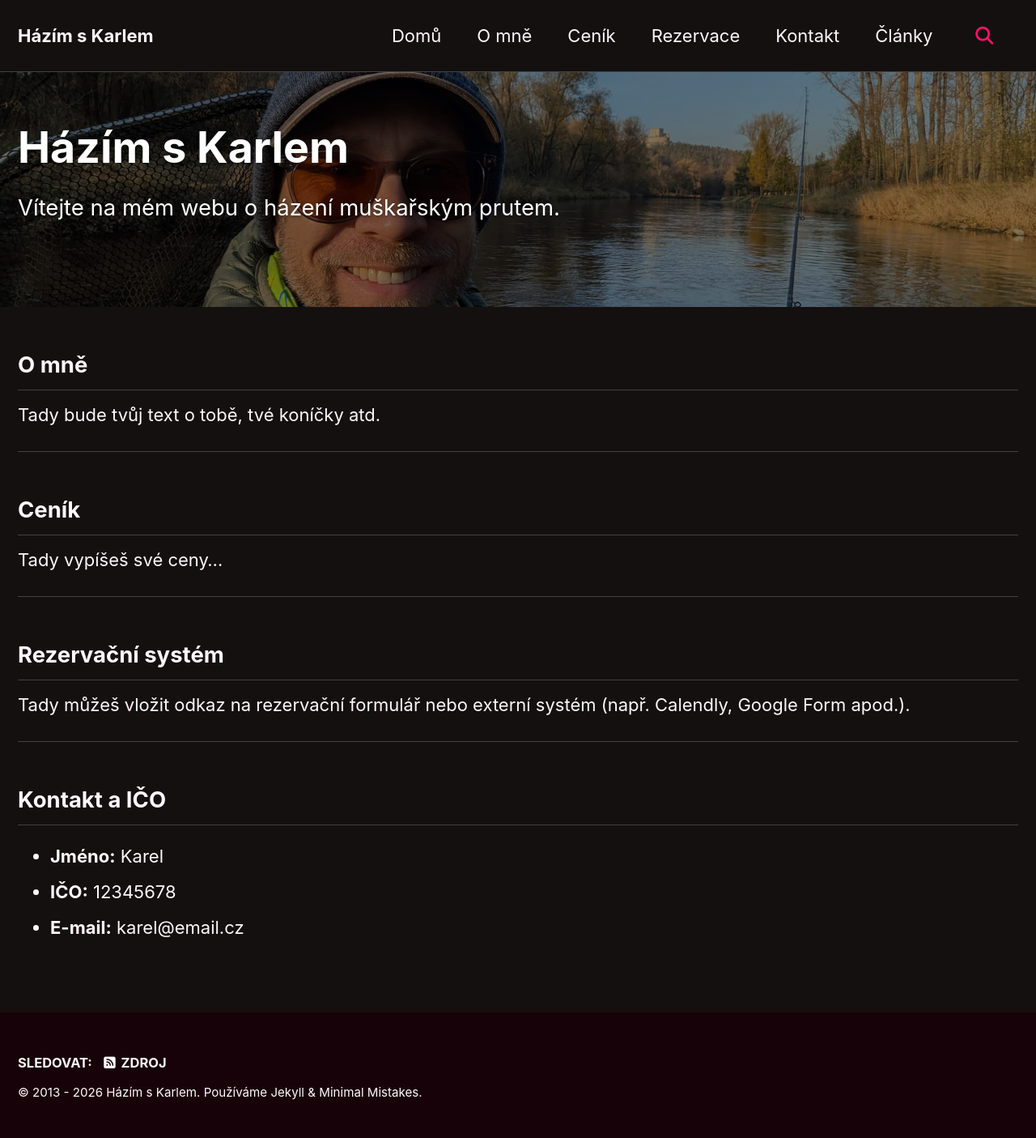
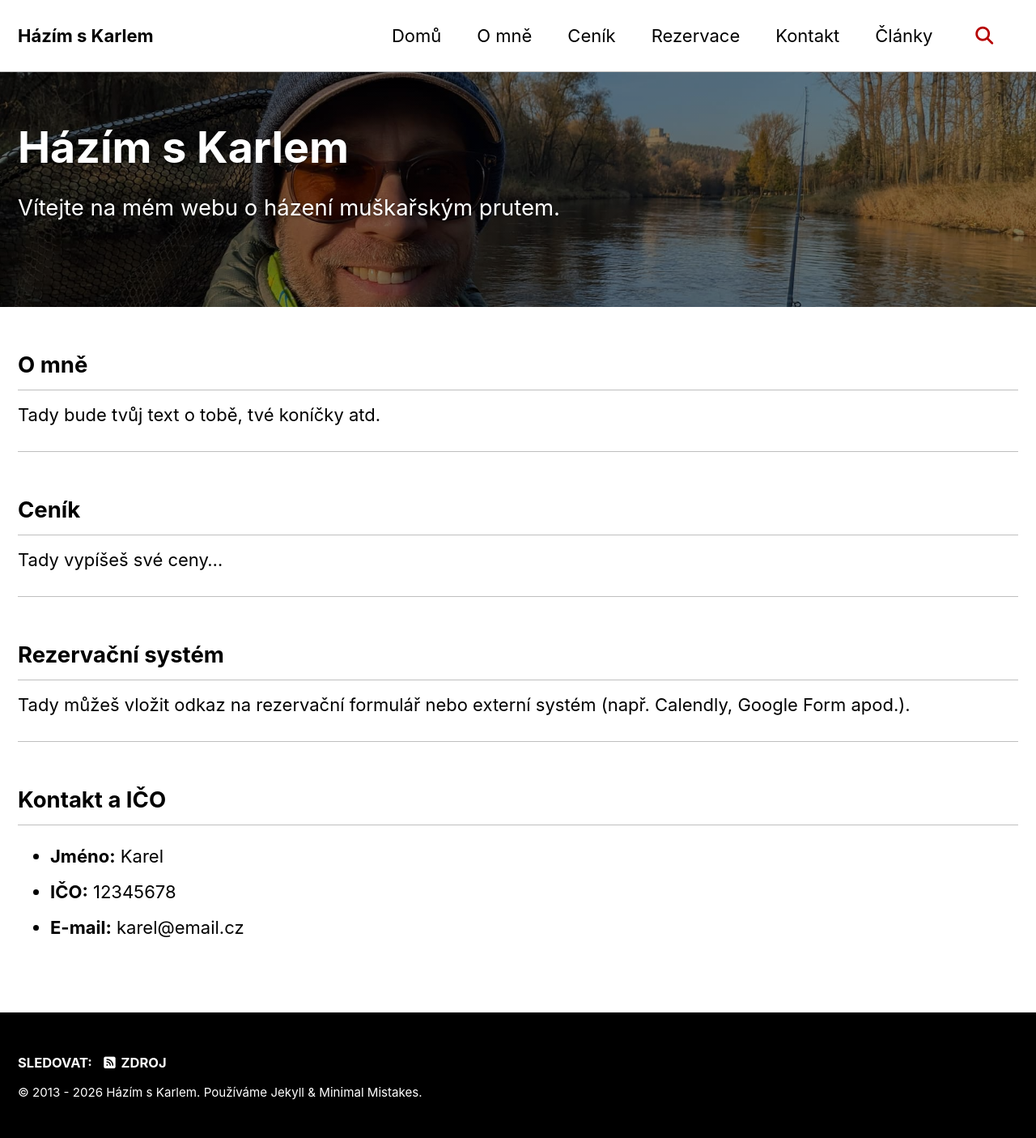
Before and after one commit to hazimskarlem/hazimskarlem.github.io, a Jekyll site: the page built from index.md, in a window 1280 px wide. Shown: the whole page at 81% size. Built offline with Jekyll 4.4.1, drawn with Linux system fonts in a browser that asks for light colours; cached includes are drawn as plain includes.

Commit message:
Update _config.yml

```diff
--- a/_config.yml
+++ b/_config.yml
@@ -12,7 +12,7 @@
 
 # theme                 : "minimal-mistakes-jekyll"
 # remote_theme          : "mmistakes/minimal-mistakes"
-minimal_mistakes_skin    : "neon" # "default", "air", "aqua", "contrast", "dark", "dirt", "neon", "mint", "plum", "sunrise", "catppuccin_latte", "catppuccin_mocha"
+minimal_mistakes_skin    : "contrast" # "default", "air", "aqua", "contrast", "dark", "dirt", "neon", "mint", "plum", "sunrise", "catppuccin_latte", "catppuccin_mocha"
 
 # Site Settings
 locale                  : "cs-CZ"
```
